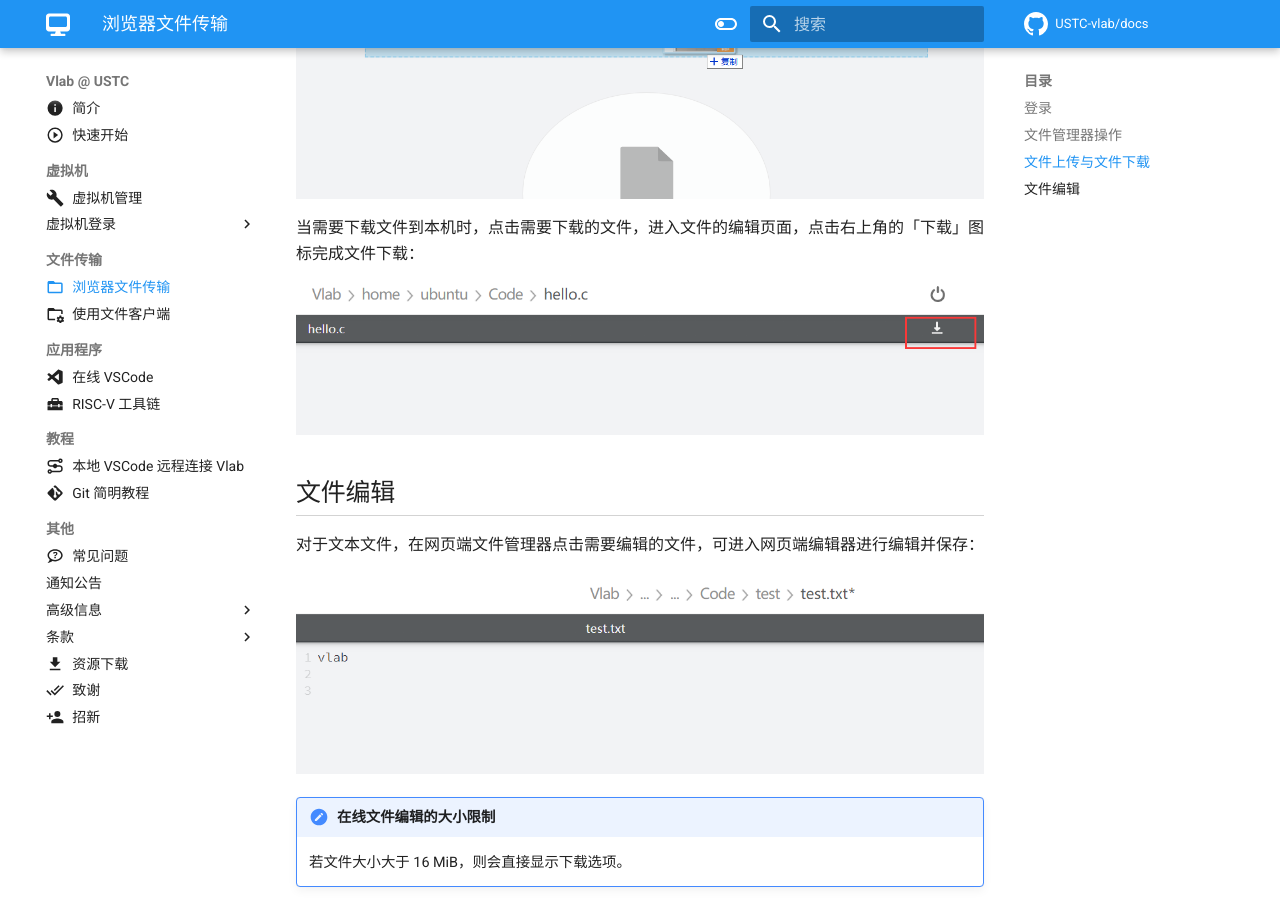
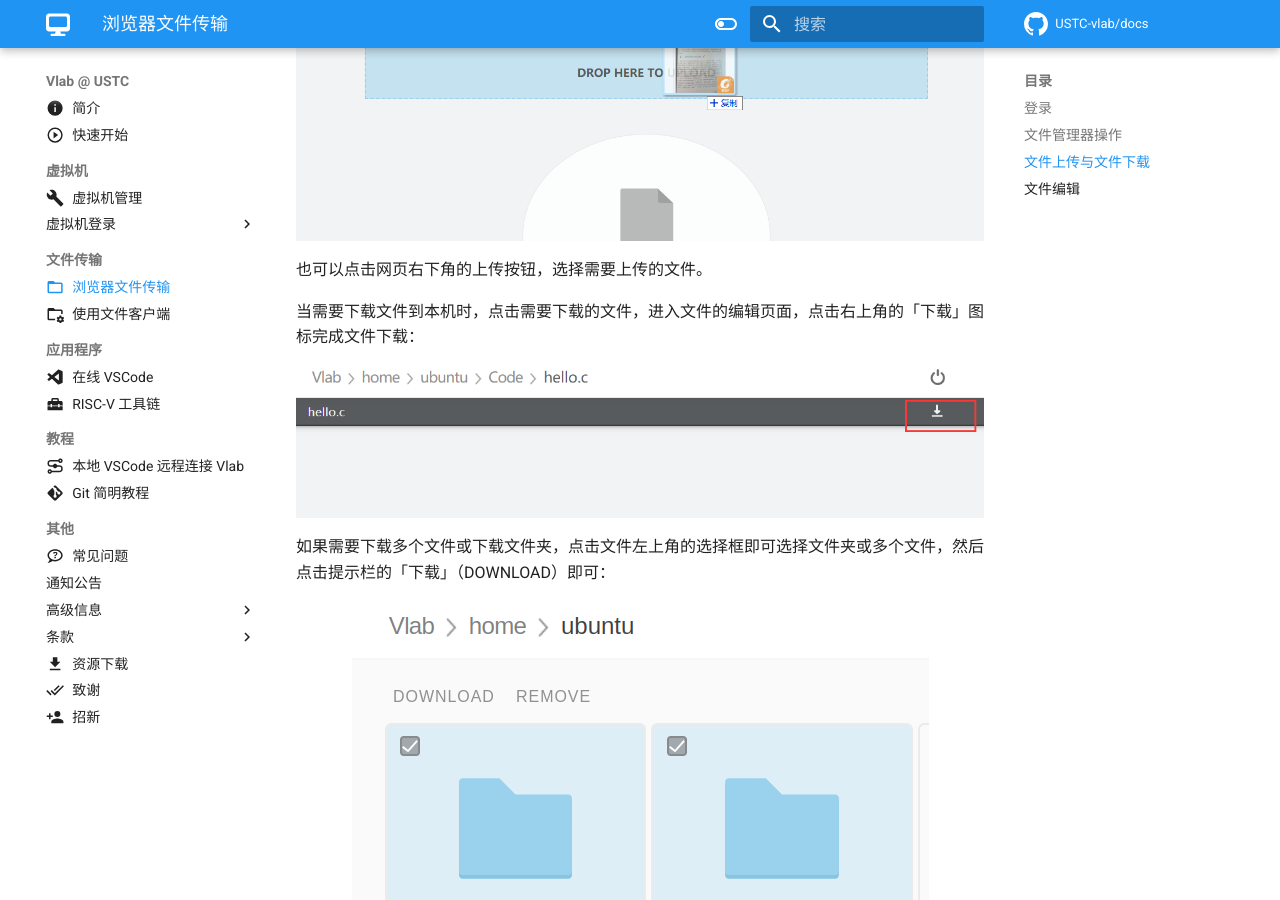
Before and after one commit to USTC-vlab/docs, an MkDocs documentation site: the page built from docs/file/filestash.md, in a window 1280 px wide and 900 px high, scrolled down 2623 px. Built offline with MkDocs 1.6.1 and Material for MkDocs 9.7.7, drawn with Linux system fonts in a browser that asks for light colours; comment, search, counter and statistics services are not loaded; some of the changed text lies outside the part shown.

Commit message:
filestash: Batch download

```diff
--- a/docs/file/filestash.md
+++ b/docs/file/filestash.md
@@ -11,6 +11,8 @@ Vlab 支持虚拟机与本机之间的文件传输，在首页上可以看到有
 同时也可以在「虚拟机管理」界面里找到入口：
 
 ![Filestash entry 2](../images/filestash-entry2.png)
+
+也可以直接使用域名：<https://file.vlab.ustc.edu.cn> 访问文件传输页面。
 
 ## 登录
 
@@ -42,9 +44,15 @@ Vlab 支持虚拟机与本机之间的文件传输，在首页上可以看到有
 
 ![Filestash upload](../images/filestash-upload.png)
 
+也可以点击网页右下角的上传按钮，选择需要上传的文件。
+
 当需要下载文件到本机时，点击需要下载的文件，进入文件的编辑页面，点击右上角的「下载」图标完成文件下载：
 
 ![Filestash download](../images/filestash-download.png)
+
+如果需要下载多个文件或下载文件夹，点击文件左上角的选择框即可选择文件夹或多个文件，然后点击提示栏的「下载」（DOWNLOAD）即可：
+
+![Filestash download multiple](../images/filestash-batch-download.png)
 
 ## 文件编辑
 
```
Also changed, not shown: docs/images/filestash-batch-download.png (added).
